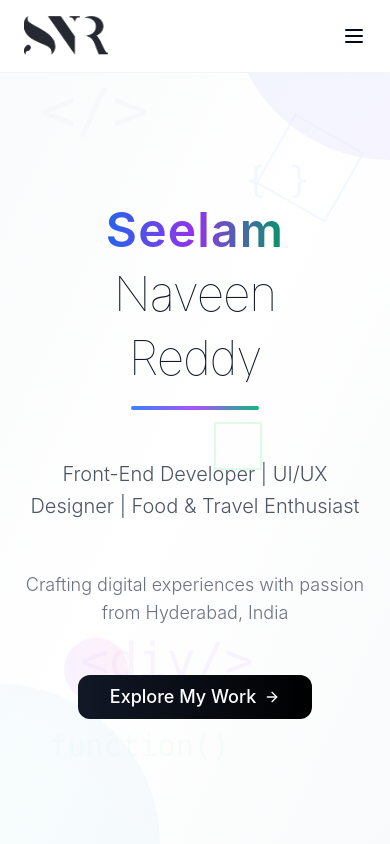
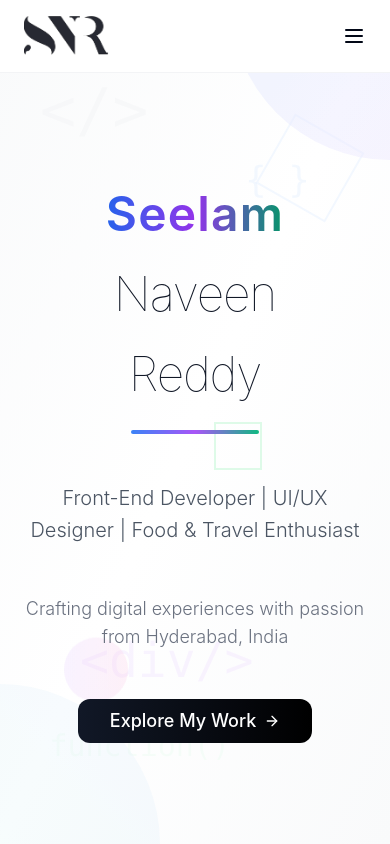
Before and after one commit to nseelam02-tech/snr-portfolio, a React (Vite) app: page / in a window 390 px wide. Shown: the top 844 px of the page. Built offline with nearby package versions, Linux system fonts and the light colour scheme.

Commit message:
Fix hero section name visibility
Adjusted the hero section's name animation to ensure the "Reddy" text is fully visible.

```diff
--- a/src/pages/Index.tsx
+++ b/src/pages/Index.tsx
@@ -297,17 +297,17 @@ const Index = () => {
             <div className="space-y-6">
               <h1 className="text-5xl md:text-7xl font-thin tracking-tight text-gray-900">
                 <div className="flex flex-col md:flex-row items-center justify-center gap-4 md:gap-6">
-                  <span className="relative overflow-hidden">
+                  <span className="relative overflow-hidden h-16 md:h-20 flex items-center">
                     <span className="inline-block bg-gradient-to-r from-blue-600 via-purple-600 to-emerald-600 bg-clip-text text-transparent font-semibold tracking-wide animate-slideUp" style={{ animationDelay: '0.2s' }}>
                       Seelam
                     </span>
                   </span>
-                  <span className="relative overflow-hidden">
+                  <span className="relative overflow-hidden h-16 md:h-20 flex items-center">
                     <span className="inline-block animate-slideUp" style={{ animationDelay: '0.6s' }}>
                       Naveen
                     </span>
                   </span>
-                  <span className="relative overflow-hidden">
+                  <span className="relative overflow-hidden h-16 md:h-20 flex items-center">
                     <span className="inline-block animate-slideUp" style={{ animationDelay: '1s' }}>
                       Reddy
                     </span>
```
